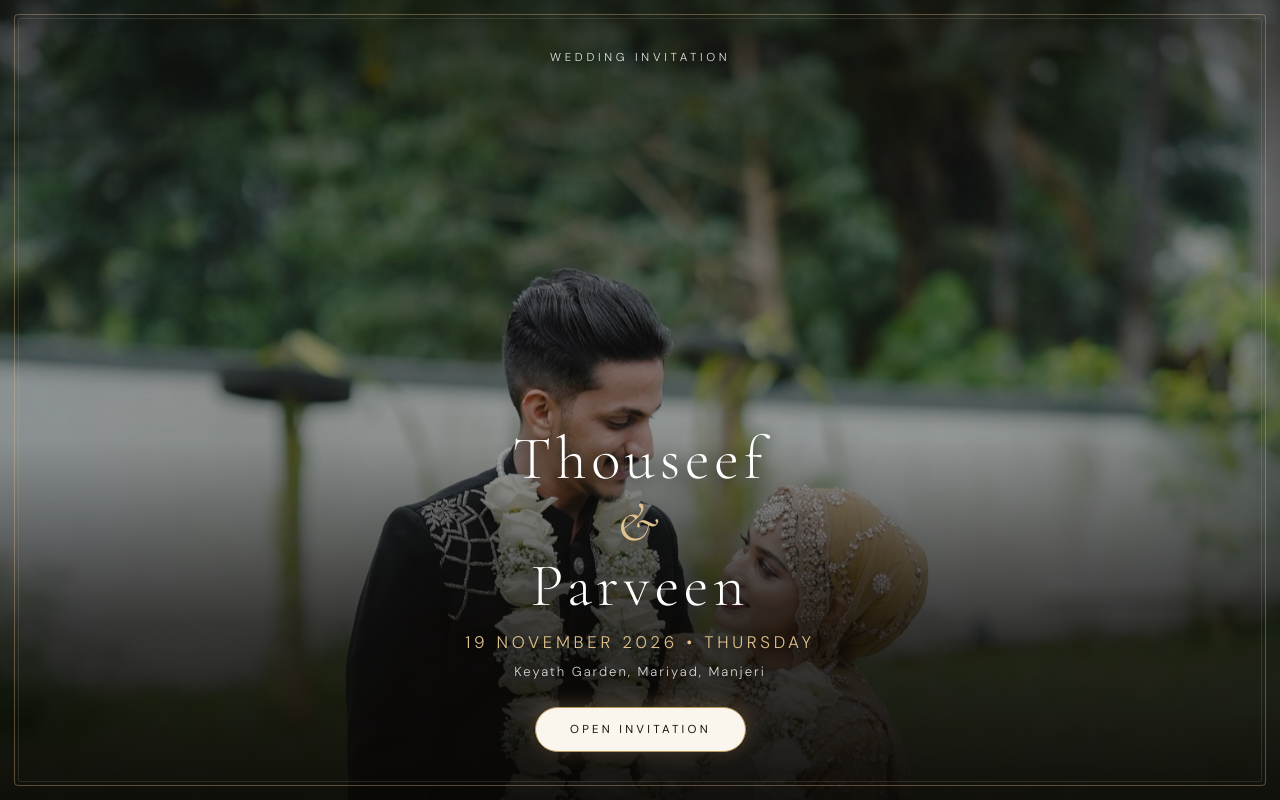
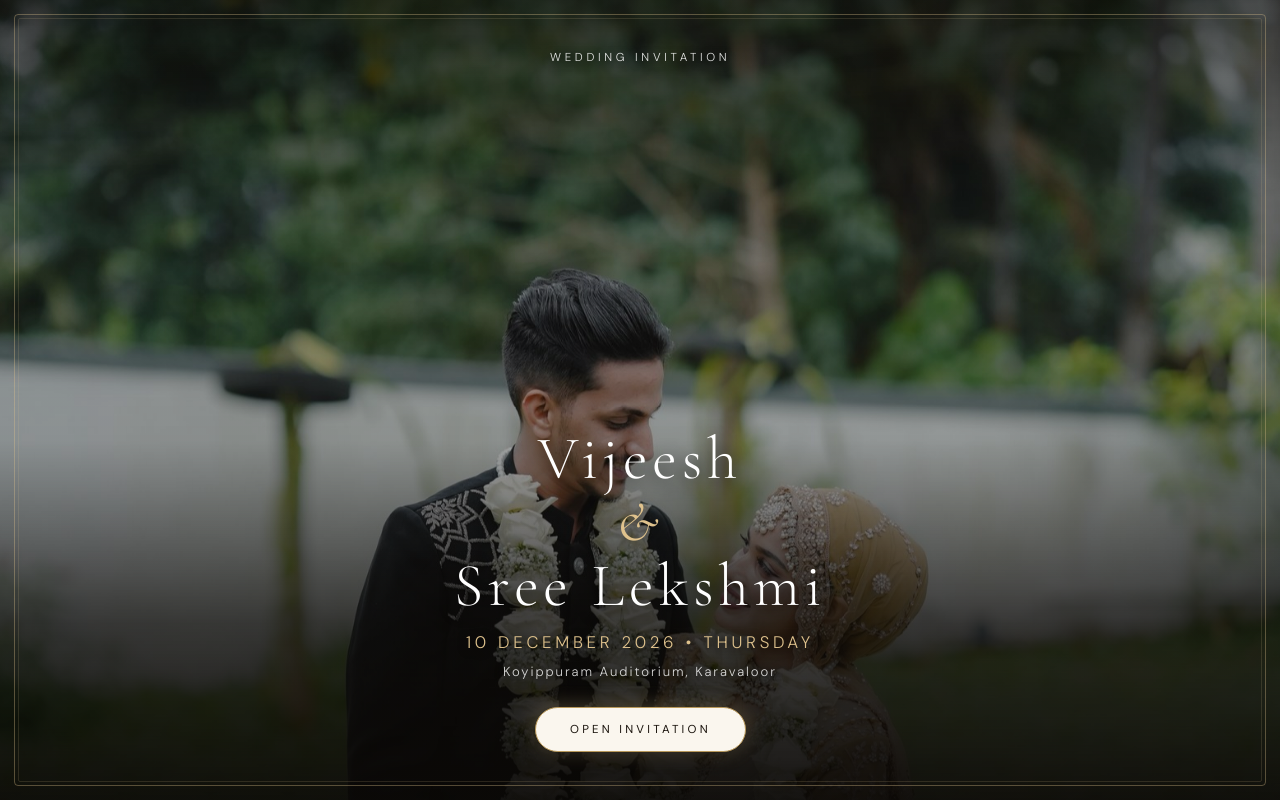
Before and after one commit to vsoftinvitations-ctrl/vijeesh-sreelakshmi, a website: page index.html in a window 1280 px wide. Shown: the top 800 px of the page. Drawn offline with nearby package versions, Linux system fonts and the light colour scheme.

Commit message:
Update wedding details for Vijeesh & Sree Lekshmi

```diff
--- a/index.html
+++ b/index.html
@@ -4,21 +4,21 @@
 <head>
   <meta charset="utf-8">
   <meta name="viewport" content="width=device-width, initial-scale=1, viewport-fit=cover">
-  <title>Thouseef & Parveen — Wedding Invitation</title>
-  <meta name="description" content="You are invited to the wedding of Thouseef & Parveen on 19 November 2026 at Keyath Garden, Manjeri.">
+  <title>Vijeesh & Sree Lekshmi — Wedding Invitation</title>
+  <meta name="description" content="You are invited to the wedding of Vijeesh & Sree Lekshmi on 10 December 2026 at Koyippuram Auditorium, Karavaloor.">
   <meta name="color-scheme" content="light">
 
   <!-- Social Media & Messaging Preview (WhatsApp, Instagram, Facebook, iMessage) -->
   <meta property="og:type" content="website">
-  <meta property="og:site_name" content="Thouseef & Parveen Wedding">
-  <meta property="og:title" content="Thouseef & Parveen — Wedding Invitation">
-  <meta property="og:description" content="You are invited to the wedding of Thouseef & Parveen on 19 November 2026 at Keyath Garden, Manjeri.">
+  <meta property="og:site_name" content="Vijeesh & Sree Lekshmi Wedding">
+  <meta property="og:title" content="Vijeesh & Sree Lekshmi — Wedding Invitation">
+  <meta property="og:description" content="You are invited to the wedding of Vijeesh & Sree Lekshmi on 10 December 2026 at Koyippuram Auditorium, Karavaloor.">
   <meta property="og:image" content="/preview.jpg">
   <meta property="og:image:secure_url" content="/preview.jpg">
   <meta property="og:image:type" content="image/jpeg">
   <meta property="og:image:width" content="1000">
   <meta property="og:image:height" content="1210">
-  <meta property="og:image:alt" content="Thouseef & Parveen Wedding Invitation">
+  <meta property="og:image:alt" content="Vijeesh & Sree Lekshmi Wedding Invitation">
   <meta property="og:image" content="/preview.png">
   <meta property="og:image:secure_url" content="/preview.png">
   <meta property="og:image:type" content="image/png">
@@ -27,8 +27,8 @@
 
   <!-- Twitter / X Card Preview -->
   <meta name="twitter:card" content="summary_large_image">
-  <meta name="twitter:title" content="Thouseef & Parveen — Wedding Invitation">
-  <meta name="twitter:description" content="You are invited to the wedding of Thouseef & Parveen on 19 November 2026 at Keyath Garden, Manjeri.">
+  <meta name="twitter:title" content="Vijeesh & Sree Lekshmi — Wedding Invitation">
+  <meta name="twitter:description" content="You are invited to the wedding of Vijeesh & Sree Lekshmi on 10 December 2026 at Koyippuram Auditorium, Karavaloor.">
   <meta name="twitter:image" content="/preview.jpg">
 
   <!-- General / Fallback Preview -->
@@ -1157,49 +1157,56 @@
   <script>
         /* ===== Central wedding data — edit here only ===== */
     const W = {
-      groom: "Thouseef",
-      bride: "Parveen",
-      groomFirst: "Thouseef",
-      brideFirst: "Parveen",
-      groomFull: "Thouseef Roshan",
-      brideFull: "Asna Parveen",
+      groom: "Vijeesh",
+      bride: "Sree Lekshmi",
+      groomFirst: "Vijeesh",
+      brideFirst: "Sree Lekshmi",
+      groomFull: "VIJEESH S",
+      brideFull: "SREE LEKSHMI J",
       monogram: "",
       footMono: "",
-      short: "Thouseef & Parveen",
+      short: "Vijeesh & Sree Lekshmi",
       date: {
-        full: "19 November 2026",
+        full: "10 December 2026",
         day: "Thursday",
-        num: "19",
-        month: "November 2026",
-        dots: "19 • 11 • 2026",
-        dotted: "19.11.2026",
+        num: "10",
+        month: "December 2026",
+        dots: "10 • 12 • 2026",
+        dotted: "10.12.2026",
         malayalam: ""
       },
-      time: "5:00 PM – 8:00 PM",
-      reception: "5:00 PM – 8:00 PM",
+      time: "11:52 AM – 12:14 PM",
+      timeDetail: "Between 11:52 AM and 12:14 PM",
+      reception: "Between 11:52 AM and 12:14 PM",
       notice: "",
       venue: {
-        name: "Keyath Garden",
-        place: "Mariyad, Manjeri",
-        address: "Keyath Garden, Mariyad, Manjeri",
-        map: "https://maps.app.goo.gl/2ZMnAs8cAJSCfr2y8?g_st=ic"
+        name: "Koyippuram Auditorium",
+        place: "Karavaloor",
+        address: "Koyippuram Auditorium, Karavaloor",
+        map: "https://maps.app.goo.gl/R3t1idxHHNNweMgi8?g_st=aw"
       },
       tagline: "A celebration of love, family & togetherness",
       quotes: [
         "Our love began as a story, and today we make a promise to turn it into forever.",
         "A beautiful marriage is not something you find, it is something you build together."
       ],
-      invite: "We cordially invite your gracious presence and blessings on the auspicious occasion of the wedding ceremony of Thouseef & Parveen.",
+      invite: "We cordially invite your gracious presence and blessings on the auspicious occasion of the wedding ceremony of Vijeesh & Sree Lekshmi.",
       families: [
         {
           title: "Groom's Parents",
-          names: "Kamarudheen & Jameela",
-          lines: []
+          names: "Soman Pillai & Tharabhai",
+          lines: [
+            "Geetha Bhavan",
+            "Nellimoodu, Kulathuppuzha P.O."
+          ]
         },
         {
           title: "Bride's Parents",
-          names: "Zainudheen & Asmabi",
-          lines: []
+          names: "Muraleedharan Pillai (Late) & Jayasree",
+          lines: [
+            "Jayamurali Bhavan",
+            "Manalil P.O., Karavaloor"
+          ]
         }
       ],
       compliments: []
@@ -1341,8 +1348,9 @@
 </div></section>
 
 <section class="alt"><div class="wrap">
-  <p class="label r">Wedding &amp; Reception</p>
+  <p class="label r">Wedding Muhurtham</p>
   <h2 class="big r" style="font-size:clamp(1.9rem,6vw,2.6rem)">${W.time}</h2>
+  ${W.timeDetail ? `<p class="note r" style="margin-top:8px;font-size:1.1rem;color:var(--gold,#b8985a)">${W.timeDetail}</p>` : ''}
   <div class="rule line-x r"></div>
   <p class="note r">${D.full} • ${D.day}</p>
 </div></section>
@@ -1469,7 +1477,7 @@ ${W.compliments && W.compliments.length ? `
 
     /* ===== Wedding Countdown Timer ===== */
     function initCountdown() {
-      const target = new Date('2026-11-19T17:00:00+05:30').getTime();
+      const target = new Date('2026-12-10T11:52:00+05:30').getTime();
       const elDays = document.getElementById('cd-days');
       const elHours = document.getElementById('cd-hours');
       const elMins = document.getElementById('cd-minutes');
```
Also changed, not shown: wedding-invitation.html (+41 -33 lines), README.md.
